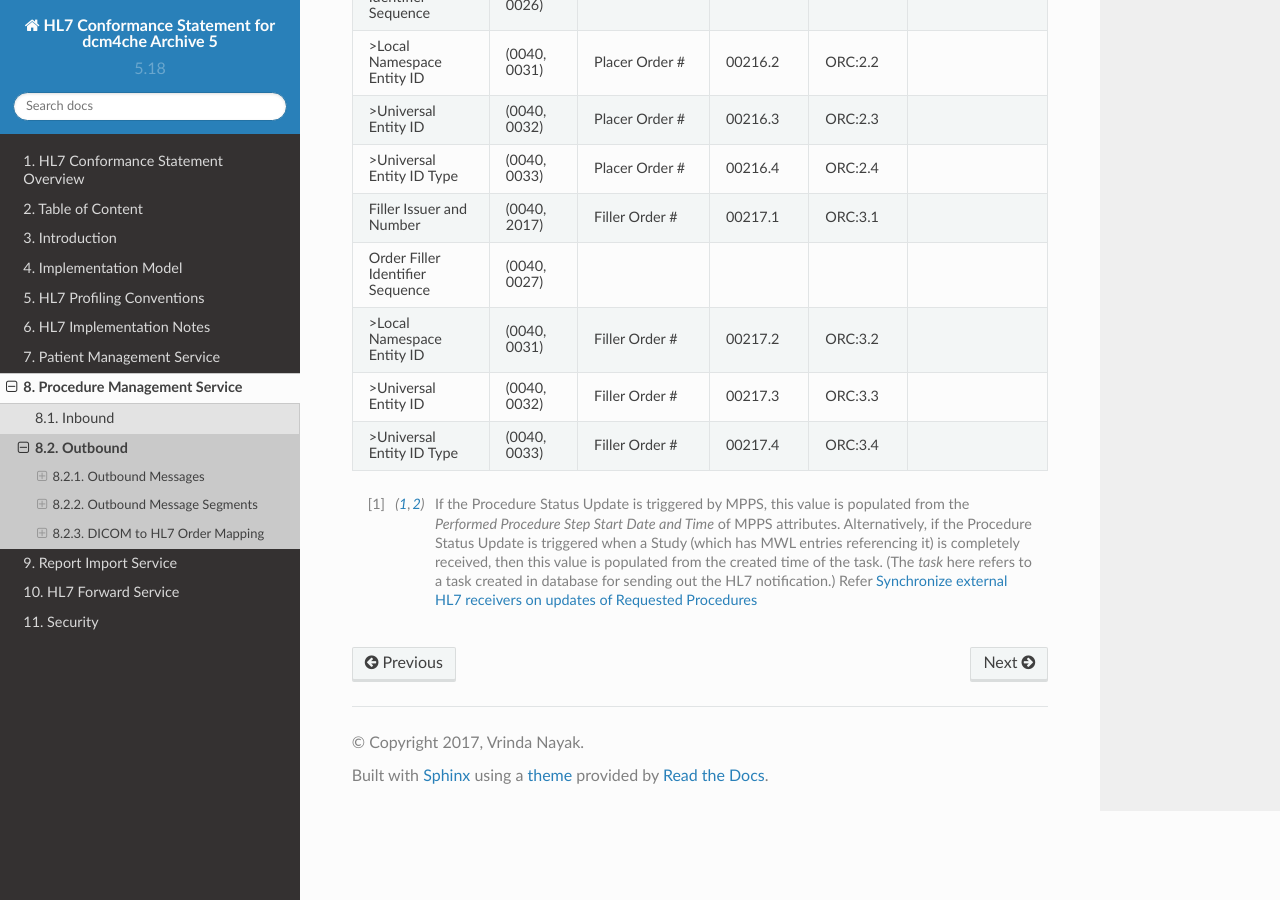
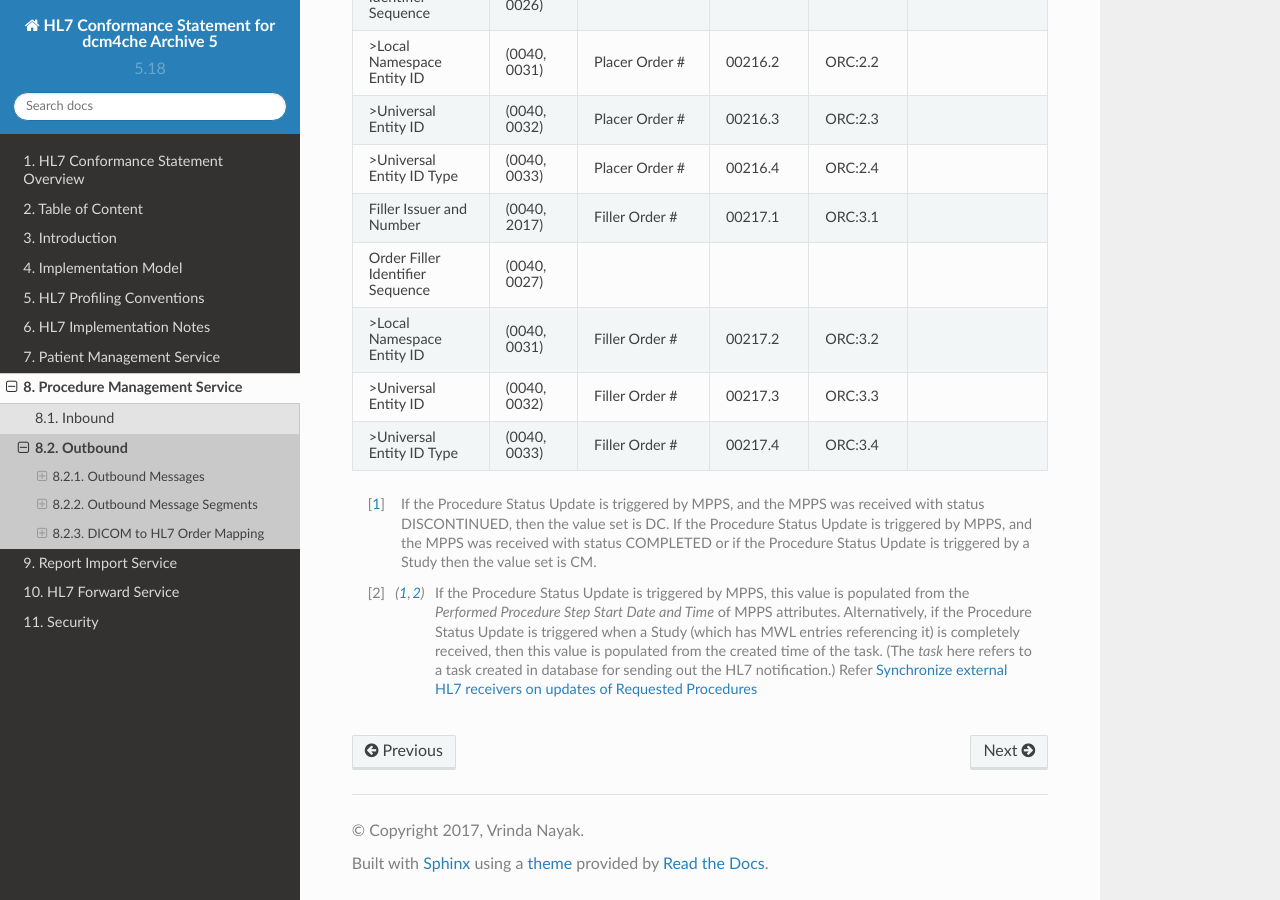
Before and after one commit to dcm4che/dcm4chee-arc-hl7cs, a Sphinx documentation site: the page built from source/orm/outbound.rst, in a window 1280 px wide and 900 px high, scrolled down 10118 px. Built offline with Sphinx 7.4.7 and the Read the Docs theme 2.0.0, drawn with Linux system fonts in a browser that asks for light colours; some of the changed text lies outside the part shown.

Commit message:
dcm4che/dcm4chee-arc-light#2453 : Notify HL7 Receivers and/or update MWL status to DISCONTINUED also on receive of MPPS with Discontinued status

```diff
--- a/source/orm/outbound.rst
+++ b/source/orm/outbound.rst
@@ -345,7 +345,11 @@ OMG - HL7 order mapping to DICOM Modality Worklist Attributes
    >Universal Entity ID, "(0040, 0032)", Filler Order #, 00217.3, ORC:3.3
    >Universal Entity ID Type, "(0040, 0033)", Filler Order #, 00217.4, ORC:3.4
 
-.. [#Note1] If the Procedure Status Update is triggered by MPPS, this value is populated from the
+.. [#Note1] If the Procedure Status Update is triggered by MPPS, and the MPPS was received with status DISCONTINUED,
+   then the value set is DC. If the Procedure Status Update is triggered by MPPS, and the MPPS was received with status
+   COMPLETED or if the Procedure Status Update is triggered by a Study then the value set is CM.
+
+.. [#Note2] If the Procedure Status Update is triggered by MPPS, this value is populated from the
    `Performed Procedure Step Start Date and Time` of MPPS attributes. Alternatively, if the Procedure Status Update is
    triggered when a Study (which has MWL entries referencing it) is completely received, then this value is populated
    from the created time of the task. (The `task` here refers to a task created in database for sending out the HL7 notification.)
```
Also changed, not shown: other parts of source/orm/outbound.rst (+3 -3 lines).
